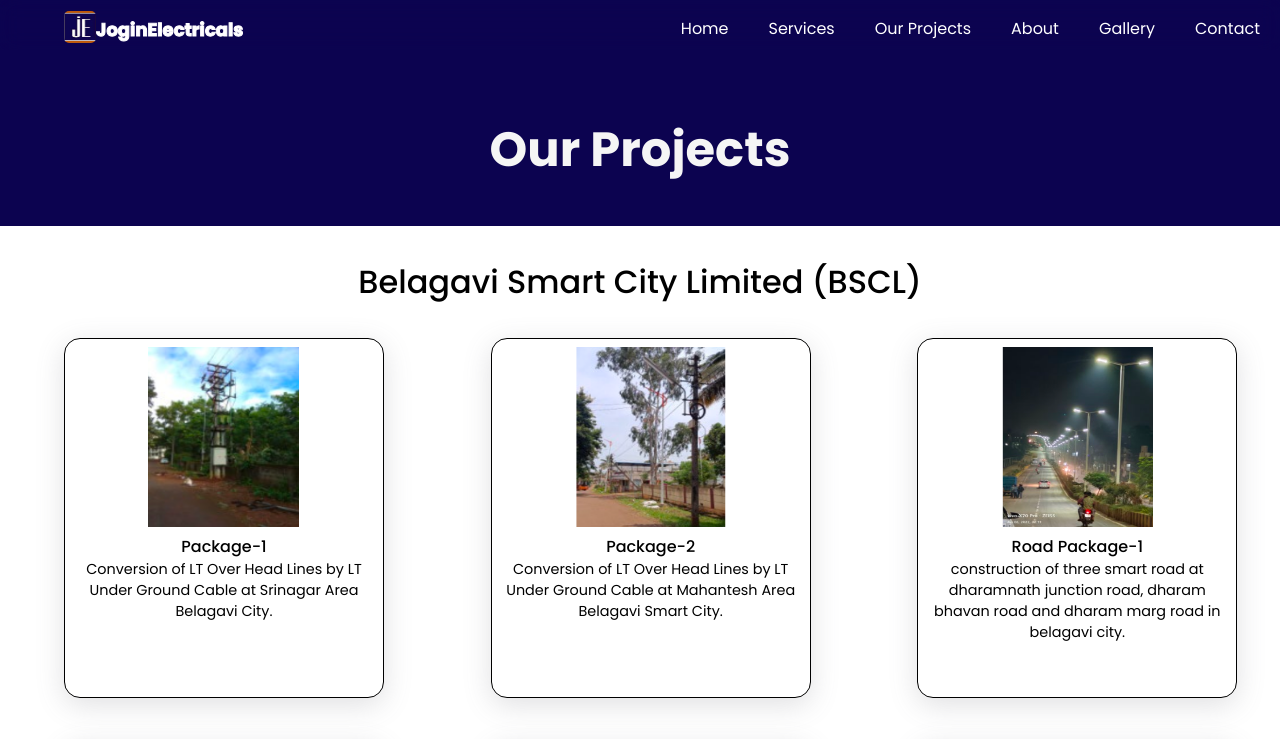
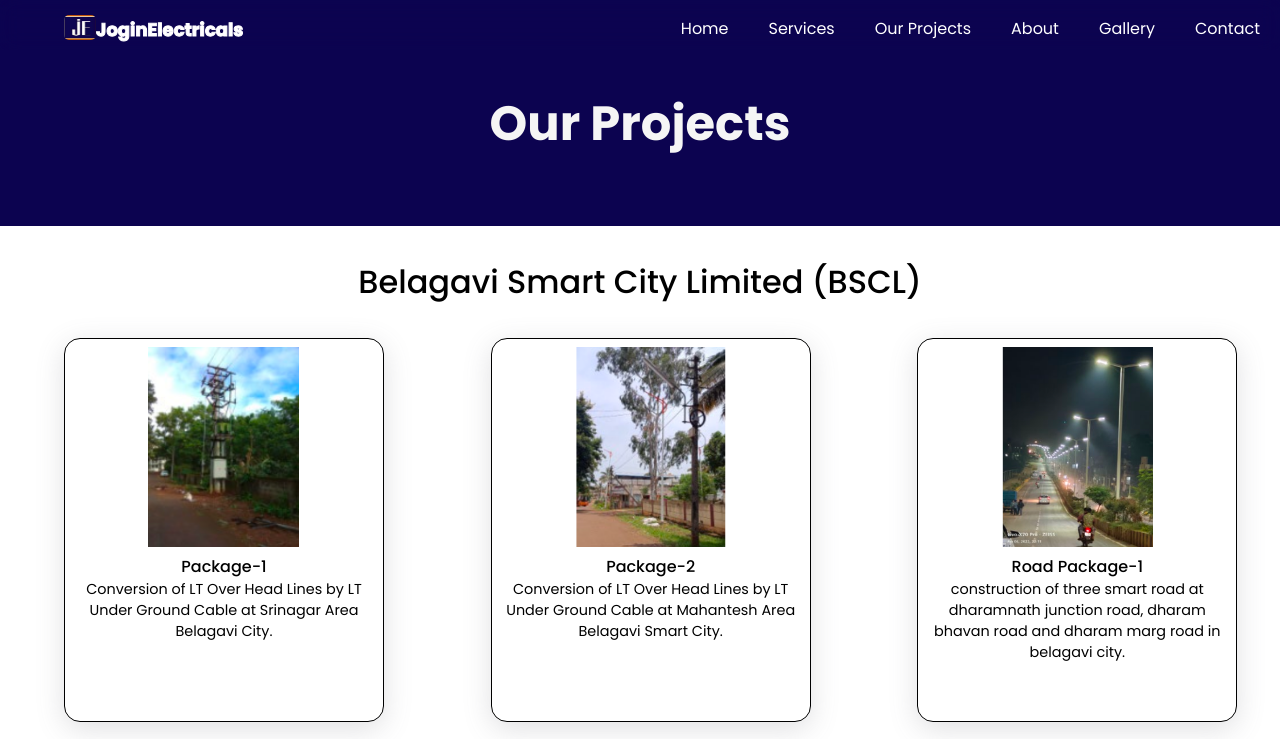
Before and after one commit to shushantbk16/Jogin-Electricals, a Next.js app: page /projects in a window 1280 px wide. Shown: the top 739 px of the page. Built offline with nearby package versions, Linux system fonts and the light colour scheme.

Commit message:
first commit

```diff
--- a/sections/Projects.js
+++ b/sections/Projects.js
@@ -39,9 +39,9 @@
           hidden: { opacity: 0, scale: 1,y:60 },
         }}
       >
-      <div className="marketplace" style={{width:"75%",height:"45vh",backgroundColor:"white",border:"0.1rem solid black",borderRadius:"1rem",marginBottom:"10%",marginLeft:"15%",}}>
+      <div className="marketplace" style={{width:"75%",height:"24rem",backgroundColor:"white",border:"0.1rem solid black",borderRadius:"1rem",marginBottom:"10%",marginLeft:"15%",}}>
     <div>
-      <img src={currentproject.projectimg} width="50%" height="180vh"/>
+      <img src={currentproject.projectimg} width="50%" height="200rem"/>
     </div>
     <div>
       <h4 style={{color:"black",fontSize:"1rem"}}>{currentproject.projecttitle}</h4>
@@ -77,7 +77,7 @@
           hidden: { opacity: 0, scale: 1,y:60 },
         }}
       >
-    <h2 style={{paddingTop:"10%",color:"whitesmoke"}}>Our Projects</h2>
+    <h2 style={{paddingTop:"8%",color:"whitesmoke"}}>Our Projects</h2>
     </motion.div>
     </div>
     <div >
--- a/styles/global.scss
+++ b/styles/global.scss
@@ -799,7 +799,7 @@
         rgba(0, 0, 0, 0.17) 0px 12px 13px, rgba(0, 0, 0, 0.09) 0px -3px 5px;
     }
     .image-portfolio {
-      margin-bottom: 1rem;
+      // margin-bottom: 1rem;
       width: 100%;
 
     }
@@ -1007,8 +1007,8 @@
   }
 }
 .logo-main{
-  margin-top:6%;
-   height:4vh;
+  margin-top: 8%;
+    height: 1.6rem;
    border-radius:5px;
    width:2rem;
    @media screen and (max-width:640px) {
```
